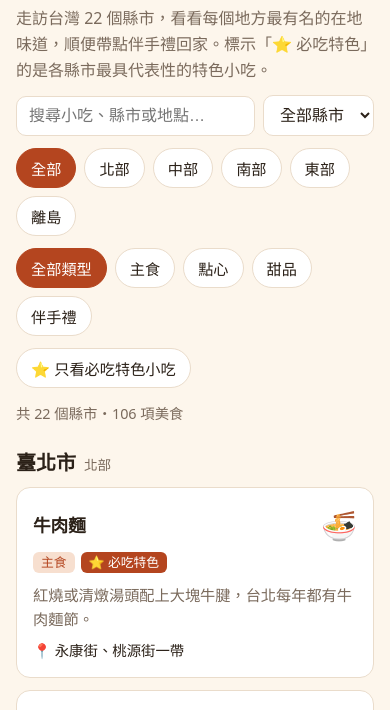
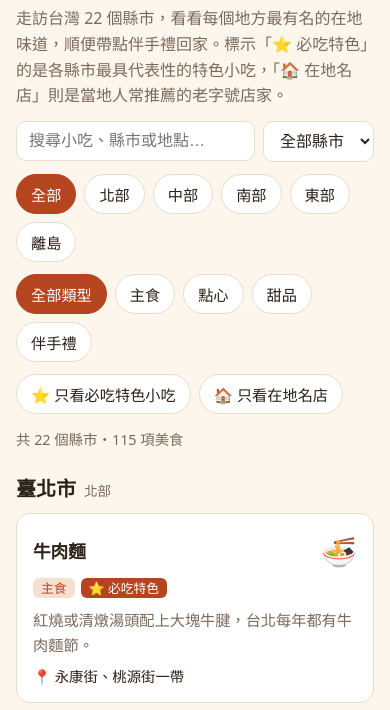
Before and after one commit to kk7731-design/hsin-lin, a plain HTML site: page food/index.html in a window 390 px wide. Shown: the part 124-834 px from the top of the page. Drawn offline with Linux system fonts and the light colour scheme.

Commit message:
美食小吃新增 9 家在地名店（苗栗賴新魁麵館、大甲康家阿媽ㄟ粉腸、臺南度小月等），加上名店標籤與「只看在地名店」篩選
Co-Authored-By: Claude Opus 5.5 <noreply@anthropic.com>
Claude-Session: https://claude.ai/code/session_01CihYXH2rER1TjsrJZmRdmq

```diff
--- a/food/index.html
+++ b/food/index.html
@@ -40,7 +40,9 @@
            padding: 0 8px; font-size: .8rem; margin-top: 4px; }
     .must { display: inline-block; background: var(--accent); color: #fff; border-radius: 6px;
             padding: 0 8px; font-size: .8rem; margin: 4px 0 0 6px; }
-    .must[hidden] { display: none; }
+    .shop { display: inline-block; background: var(--text); color: var(--bg); border-radius: 6px;
+            padding: 0 8px; font-size: .8rem; margin: 4px 0 0 6px; }
+    .must[hidden], .shop[hidden] { display: none; }
     .card p { margin: 8px 0 0; color: var(--muted); font-size: .95rem; }
     .where { margin-top: 8px; font-size: .9rem; }
     .empty { color: var(--muted); text-align: center; padding: 32px 0; }
@@ -51,7 +53,7 @@
   <main>
     <header>
       <h1>🍢 各縣市特色小吃與伴手禮</h1>
-      <p>走訪台灣 22 個縣市，看看每個地方最有名的在地味道，順便帶點伴手禮回家。標示「⭐ 必吃特色」的是各縣市最具代表性的特色小吃。</p>
+      <p>走訪台灣 22 個縣市，看看每個地方最有名的在地味道，順便帶點伴手禮回家。標示「⭐ 必吃特色」的是各縣市最具代表性的特色小吃，「🏠 在地名店」則是當地人常推薦的老字號店家。</p>
     </header>
 
     <div class="toolbar">
@@ -62,13 +64,14 @@
     <div class="toolbar" id="types" role="group" aria-label="類型篩選"></div>
     <div class="toolbar">
       <button type="button" class="chip" id="must-toggle" aria-pressed="false">⭐ 只看必吃特色小吃</button>
+      <button type="button" class="chip" id="shop-toggle" aria-pressed="false">🏠 只看在地名店</button>
     </div>
 
     <p class="count" id="count" aria-live="polite"></p>
     <div id="list"></div>
     <p class="empty" id="empty" hidden>找不到符合的小吃，換個關鍵字試試看。</p>
 
-    <footer>資料為各地常見代表小吃的整理，僅供參考；店家營業時間與價格請以現場為準</footer>
+    <footer>資料為各地常見代表小吃與名店的整理，僅供參考；店家地址、營業時間與價格可能變動，出發前請先確認</footer>
   </main>
 
   <script>
@@ -160,6 +163,16 @@
       { county: "澎湖縣", name: "小管麵線", emoji: "🦑", type: "主食", desc: "新鮮小卷與麵線一起煮，湯頭鮮甜，是澎湖最具海味的一碗。", where: "馬公市區", must: true },
       { county: "金門縣", name: "石蚵麵線", emoji: "🦪", type: "主食", desc: "金門潮間帶石頭上養殖的石蚵個頭小、味道鮮，和麵線一起煮最常見。", where: "金城鎮、金寧鄉" },
       { county: "連江縣", name: "魚麵", emoji: "🐟", type: "主食", desc: "魚漿和麵粉揉製再曬乾的麵條，帶魚鮮味，煮湯或炒都好吃。", where: "南竿、北竿" },
+      // ---- 在地名店 ----
+      { county: "新竹市", name: "鴨肉許", emoji: "🦆", type: "主食", shop: true, desc: "城隍廟口的人氣鴨肉飯，鴨胸片鋪在飯上再淋油蔥肉燥，營業到深夜。", where: "北門街（城隍廟口）" },
+      { county: "苗栗縣", name: "賴新魁麵館", emoji: "🍜", type: "主食", shop: true, desc: "1945 年開業的客家麵館，早年叫「新新飲食店」，招牌是餛飩粄條，湯頭鹹香。", where: "三義鄉中正路" },
+      { county: "臺中市", name: "康家阿媽ㄟ粉腸", emoji: "🌭", type: "點心", shop: true, desc: "大甲的手工粉腸攤，粉腸Q彈有嚼勁，也賣香腸，逛完鎮瀾宮可以順路吃。", where: "大甲區蔣公路（裕珍馨蔣公店旁）" },
+      { county: "彰化縣", name: "阿璋肉圓", emoji: "🟤", type: "點心", shop: true, desc: "經營七十多年的肉圓老店，曾入選國宴小吃，大骨湯可以免費喝。", where: "彰化市長安街" },
+      { county: "嘉義市", name: "林聰明沙鍋魚頭", emoji: "🍲", type: "主食", shop: true, desc: "1953 年從攤車起家，招牌沙鍋魚頭湯頭濃郁，配一碗飯最對味。", where: "嘉義市中正路" },
+      { county: "臺南市", name: "度小月擔仔麵", emoji: "🍜", type: "主食", shop: true, desc: "1895 年由洪芋頭創立，是擔仔麵的源頭，小碗湯麵加肉燥與鮮蝦。", where: "中西區" },
+      { county: "屏東縣", name: "海鴻飯店", emoji: "🍖", type: "主食", shop: true, desc: "萬巒豬腳街的老店，1981 年蔣經國到訪後，萬巒豬腳從此聲名大噪。", where: "萬巒鄉民和路" },
+      { county: "花蓮縣", name: "液香扁食", emoji: "🥟", type: "點心", shop: true, desc: "只賣扁食的老店，皮薄餡鮮、湯頭清爽，只營業到中午過後。", where: "花蓮市信義街" },
+      { county: "臺東縣", name: "榕樹下米苔目", emoji: "🍜", type: "主食", shop: true, desc: "三代經營的米苔目老店，湯上撒滿柴魚片，是臺東人的家常味。", where: "臺東市大同路" },
       // ---- 伴手禮補充 ----
       { county: "臺北市", name: "牛軋糖", emoji: "🍬", type: "伴手禮", desc: "奶香濃郁的軟糖包著花生或堅果，常和鳳梨酥一起當台灣伴手禮。", where: "迪化街與市區糕餅店" },
       { county: "新北市", name: "坪林包種茶", emoji: "🍵", type: "伴手禮", desc: "輕發酵的清香烏龍茶，花香明顯，坪林老街還有茶業博物館。", where: "坪林老街" },
@@ -195,7 +208,7 @@
 
     const regionList = ["全部", "北部", "中部", "南部", "東部", "離島"];
     const typeList = ["全部類型", "主食", "點心", "甜品", "伴手禮"];
-    let region = "全部", type = "全部類型", mustOnly = false;
+    let region = "全部", type = "全部類型", mustOnly = false, shopOnly = false;
 
     const $ = id => document.getElementById(id);
     const list = $("list"), empty = $("empty"), search = $("search"), countySel = $("county"), count = $("count");
@@ -231,6 +244,12 @@
       mustToggle.setAttribute("aria-pressed", mustOnly);
       render();
     });
+    const shopToggle = $("shop-toggle");
+    shopToggle.addEventListener("click", () => {
+      shopOnly = !shopOnly;
+      shopToggle.setAttribute("aria-pressed", shopOnly);
+      render();
+    });
 
     function render() {
       const q = search.value.trim();
@@ -239,6 +258,7 @@
         (!countySel.value || f.county === countySel.value) &&
         (type === "全部類型" || f.type === type) &&
         (!mustOnly || f.must) &&
+        (!shopOnly || f.shop) &&
         (!q || [f.name, f.county, f.desc, f.where].some(s => s.includes(q))));
 
       list.innerHTML = "";
@@ -257,13 +277,14 @@
           card.className = "card";
           card.innerHTML = `
             <div class="top"><h3></h3><span class="emoji" aria-hidden="true"></span></div>
-            <span class="tag"></span><span class="must" hidden>⭐ 必吃特色</span>
+            <span class="tag"></span><span class="must" hidden>⭐ 必吃特色</span><span class="shop" hidden>🏠 在地名店</span>
             <p></p>
             <div class="where"></div>`;
           card.querySelector("h3").textContent = f.name;
           card.querySelector(".emoji").textContent = f.emoji;
           card.querySelector(".tag").textContent = f.type;
           card.querySelector(".must").hidden = !f.must;
+          card.querySelector(".shop").hidden = !f.shop;
           card.querySelector("p").textContent = f.desc;
           card.querySelector(".where").textContent = "📍 " + f.where;
           grid.appendChild(card);
```
Also changed, not shown: 1 other file.
